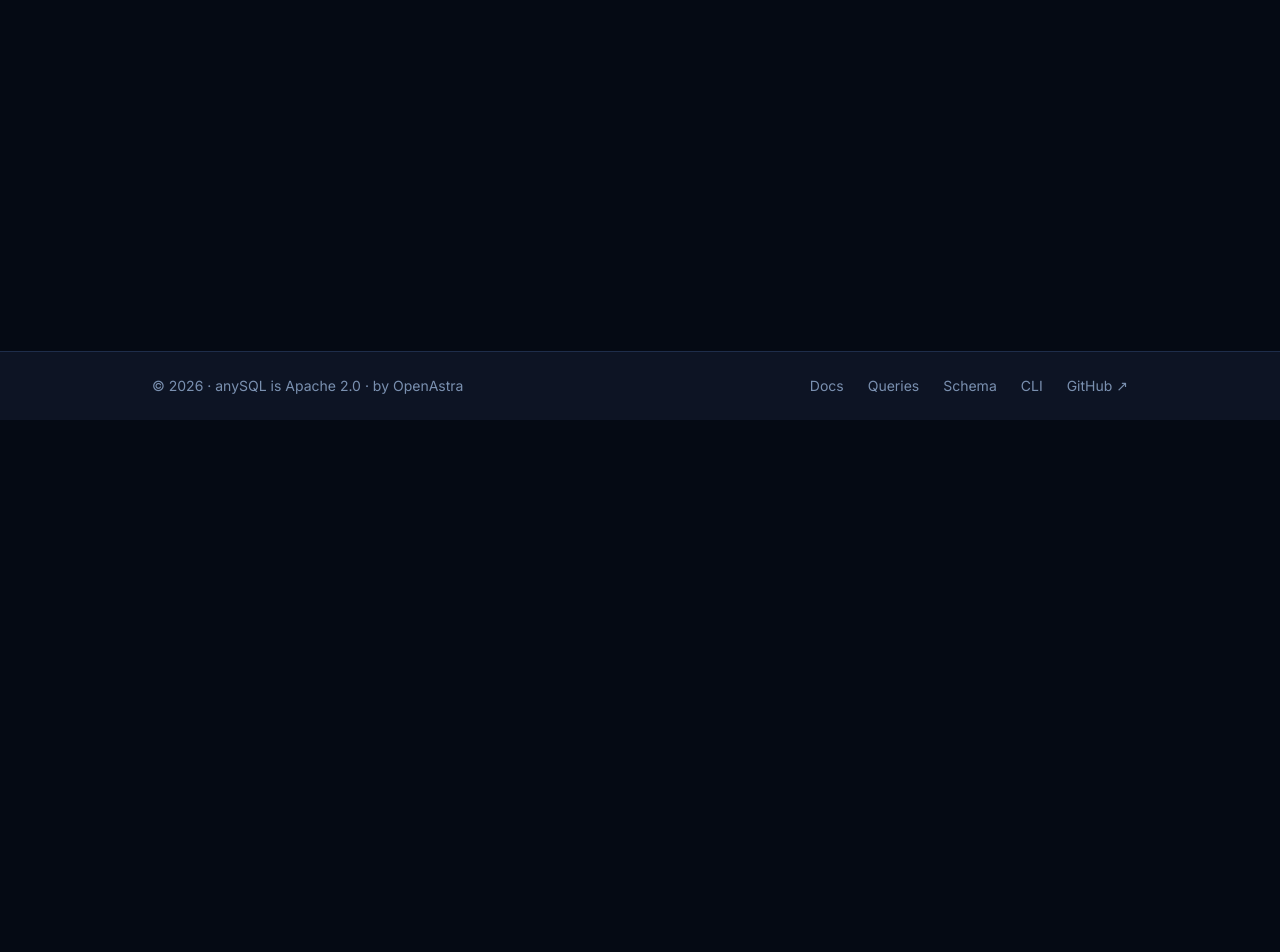
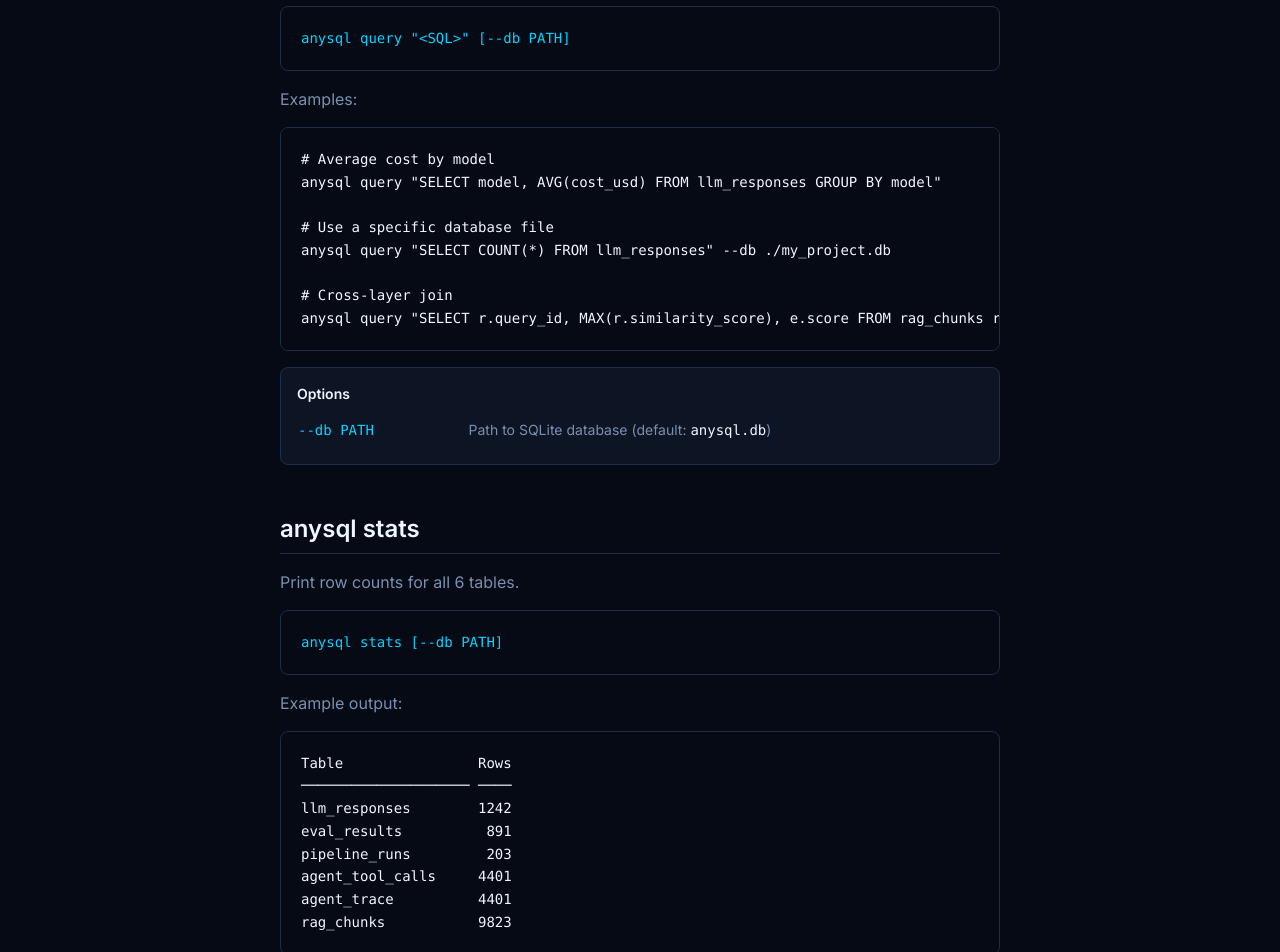
Before and after one commit to sadayamuthu/anysql.org, a React (Vite) app: page /#/cli in a window 1280 px wide. Shown: the part 380-1332 px from the top of the page. Before the commit the page ends 800 px from the top, so only its background shows below. Built offline with nearby package versions, Linux system fonts and the light colour scheme.

Commit message:
feat: CLI reference page

```diff
--- a/src/pages/Cli.jsx
+++ b/src/pages/Cli.jsx
@@ -1,3 +1,66 @@
+function CodeBlock({ code, cyan = false }) {
+  return (
+    <pre className="bg-space border border-subtle rounded-lg p-5 overflow-x-auto text-sm leading-relaxed my-4">
+      <code className={cyan ? 'text-accent-cyan' : 'text-text-primary'}>{code}</code>
+    </pre>
+  )
+}
+
+function Section({ title, children }) {
+  return (
+    <section className="mb-12">
+      <h2 className="text-2xl font-semibold text-text-primary mb-4 pb-2 border-b border-subtle">{title}</h2>
+      {children}
+    </section>
+  )
+}
+
 export default function Cli() {
-  return <div className="max-w-5xl mx-auto px-6 py-20"><p className="text-text-muted">Cli — coming soon</p></div>
+  return (
+    <div className="max-w-3xl mx-auto px-6 py-16">
+      <h1 className="text-4xl font-bold text-text-primary mb-4">CLI Reference</h1>
+      <p className="text-text-muted mb-12 text-lg">
+        The <code className="text-text-primary font-mono">anysql</code> CLI lets you query and inspect your telemetry database from the terminal.
+      </p>
+
+      <Section title="anysql query">
+        <p className="text-text-muted mb-2">Run any SQL query against your database and print results as a table.</p>
+        <CodeBlock cyan code={`anysql query "<SQL>" [--db PATH]`} />
+        <p className="text-text-muted mb-2">Examples:</p>
+        <CodeBlock code={`# Average cost by model
+anysql query "SELECT model, AVG(cost_usd) FROM llm_responses GROUP BY model"
+
+# Use a specific database file
+anysql query "SELECT COUNT(*) FROM llm_responses" --db ./my_project.db
+
+# Cross-layer join
+anysql query "SELECT r.query_id, MAX(r.similarity_score), e.score FROM rag_chunks r JOIN eval_results e ON r.query_id = e.query_id GROUP BY r.query_id, e.score"`} />
+        <div className="bg-surface border border-subtle rounded-lg p-4 mt-4">
+          <p className="text-sm font-semibold text-text-primary mb-2">Options</p>
+          <table className="w-full text-sm">
+            <tbody>
+              <tr>
+                <td className="py-2 pr-6 font-mono text-accent-cyan">--db PATH</td>
+                <td className="py-2 text-text-muted">Path to SQLite database (default: <code className="text-text-primary">anysql.db</code>)</td>
+              </tr>
+            </tbody>
+          </table>
+        </div>
+      </Section>
+
+      <Section title="anysql stats">
+        <p className="text-text-muted mb-2">Print row counts for all 6 tables.</p>
+        <CodeBlock cyan code="anysql stats [--db PATH]" />
+        <p className="text-text-muted mb-2">Example output:</p>
+        <CodeBlock code={`Table                Rows
+──────────────────── ────
+llm_responses        1242
+eval_results          891
+pipeline_runs         203
+agent_tool_calls     4401
+agent_trace          4401
+rag_chunks           9823`} />
+      </Section>
+    </div>
+  )
 }
```
